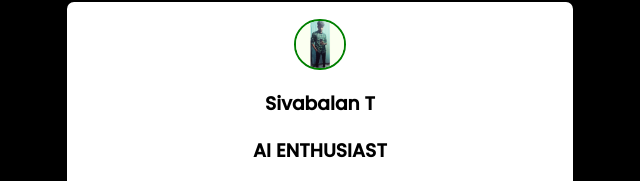
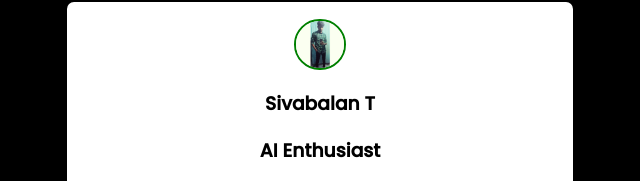
Before and after one commit to Sivabalan10/Portfolio, a plain HTML site: page index.html in a window 1280 px wide. Shown: the part 222-403 px from the top of the page, 320-960 px from the left. Drawn offline with Linux system fonts and the light colour scheme; some packages are replaced by stand-ins of ours; a script that the page names is missing.

Commit message:
Update index.html

```diff
--- a/index.html
+++ b/index.html
@@ -28,7 +28,7 @@
         <div class = "prof">
            <img src="profile.jpeg">
            <h3>Sivabalan T</h3>
-           <h3>AI ENTHUSIAST</h3>
+           <h3>AI Enthusiast</h3>
            <p>Degree - BTech Artificial Intelligence and Machine Learning<br>(Pre-Final Year)</p>
            <a id = "res" href="Resume.pdf" download>Download My Resume</a>
         </div><br><br>
```
